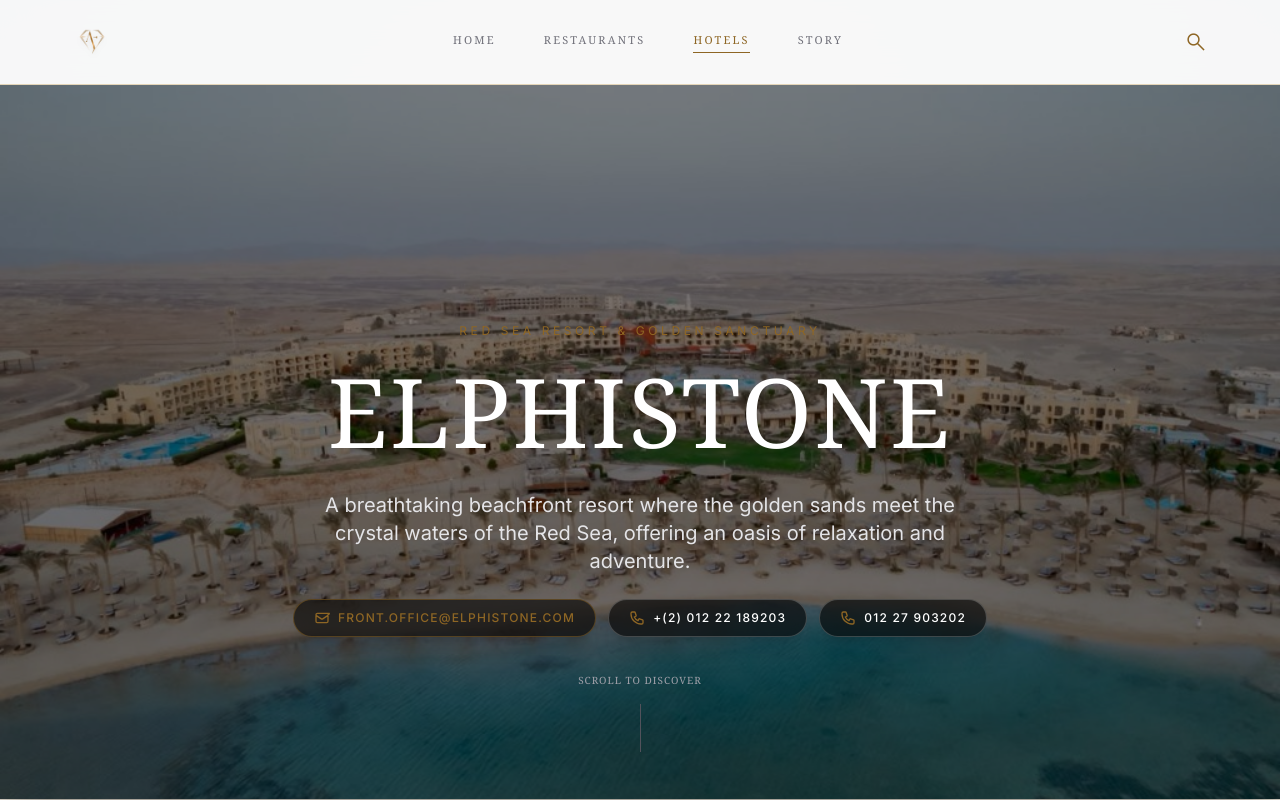
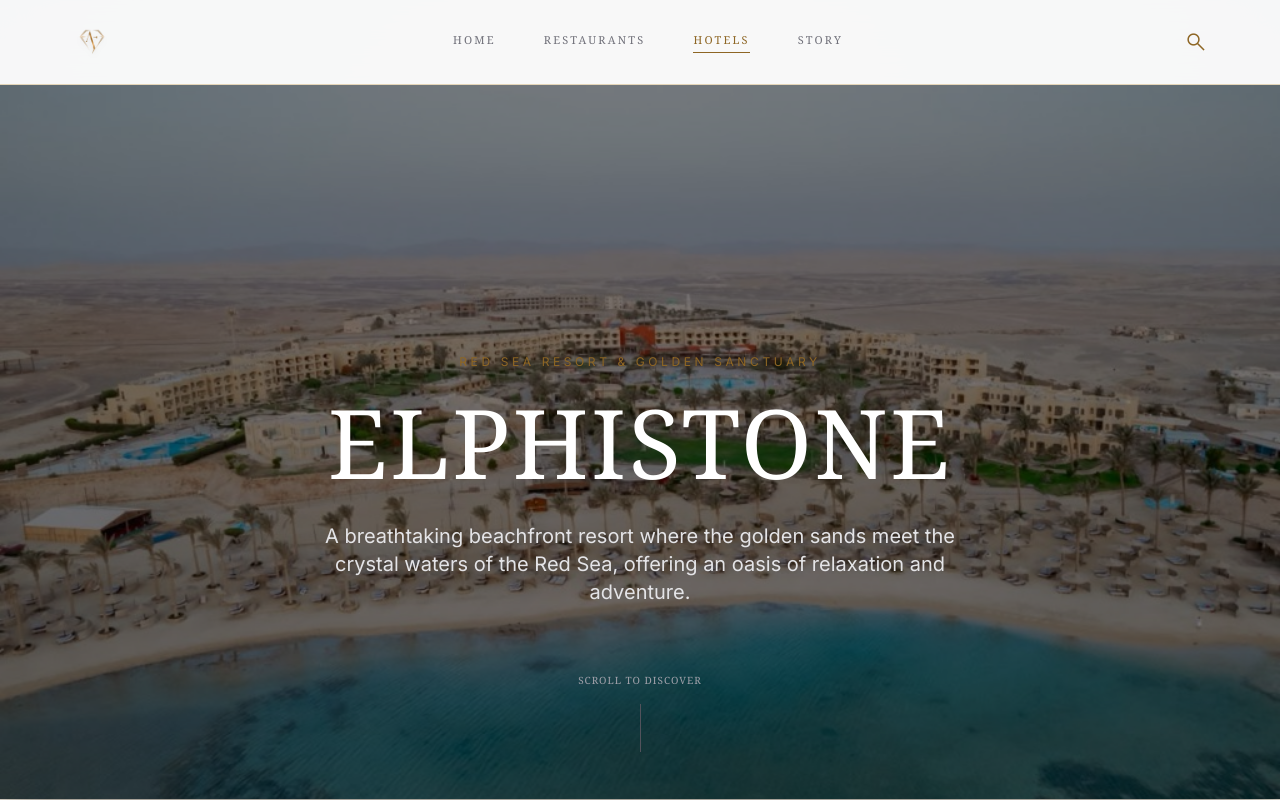
Before and after one commit to karimnader539/Aref_-Foundation, a React (Vite) app in the folder Aref-Foundation-main/frontend/: page /hotels/elphistone in a window 1280 px wide. Shown: the top 800 px of the page. Built offline with nearby package versions, Linux system fonts and the light colour scheme.

Commit message:
Remove contact buttons from Hero header section

```diff
--- a/Aref-Foundation-main/frontend/src/pages/HotelDetails.jsx
+++ b/Aref-Foundation-main/frontend/src/pages/HotelDetails.jsx
@@ -251,31 +251,6 @@
                     <p className="text-sm sm:text-lg md:text-xl text-zinc-200 max-w-2xl mx-auto font-light leading-relaxed">
                         {data.description}
                     </p>
-                    {data.contact && (
-                        <div className="mt-6 flex flex-wrap items-center justify-center gap-3">
-                            <a
-                                href={`mailto:${data.contact.email}`}
-                                className="inline-flex items-center gap-2 px-5 py-2.5 bg-black/60 backdrop-blur-md border border-brand-gold/50 hover:border-brand-gold text-brand-gold hover:bg-brand-gold hover:text-black transition-all duration-300 rounded-full text-xs font-medium tracking-widest uppercase shadow-xl hover:scale-105"
-                            >
-                                <svg className="w-4 h-4" fill="none" stroke="currentColor" viewBox="0 0 24 24">
-                                    <path strokeLinecap="round" strokeLinejoin="round" strokeWidth={2} d="M3 8l7.89 5.26a2 2 0 002.22 0L21 8M5 19h14a2 2 0 002-2V7a2 2 0 002-2H5a2 2 0 00-2 2v10a2 2 0 002 2z" />
-                                </svg>
-                                <span>{data.contact.email}</span>
-                            </a>
-                            {data.contact.phones.map((phone, idx) => (
-                                <a
-                                    key={idx}
-                                    href={`tel:${phone}`}
-                                    className="inline-flex items-center gap-2 px-5 py-2.5 bg-black/60 backdrop-blur-md border border-white/20 hover:border-brand-gold text-white hover:text-brand-gold transition-all duration-300 rounded-full text-xs font-medium tracking-widest uppercase shadow-xl hover:scale-105"
-                                >
-                                    <svg className="w-4 h-4 text-brand-gold" fill="none" stroke="currentColor" viewBox="0 0 24 24">
-                                        <path strokeLinecap="round" strokeLinejoin="round" strokeWidth={2} d="M3 5a2 2 0 012-2h3.28a1 1 0 01.948.684l1.498 4.493a1 1 0 01-.502 1.21l-2.257 1.13a11.042 11.042 0 005.516 5.516l1.13-2.257a1 1 0 011.21-.502l4.493 1.498a1 1 0 01.684.949V19a2 2 0 01-2 2h-1C9.716 21 3 14.284 3 6V5z" />
-                                    </svg>
-                                    <span>{phone}</span>
-                                </a>
-                            ))}
-                        </div>
-                    )}
                 </div>
 
                 <div className="absolute bottom-6 sm:bottom-12 z-10 flex flex-col items-center space-y-2 sm:space-y-4">
```
Also changed, not shown: 1 other file (tests, documents, lock files or other folders).
